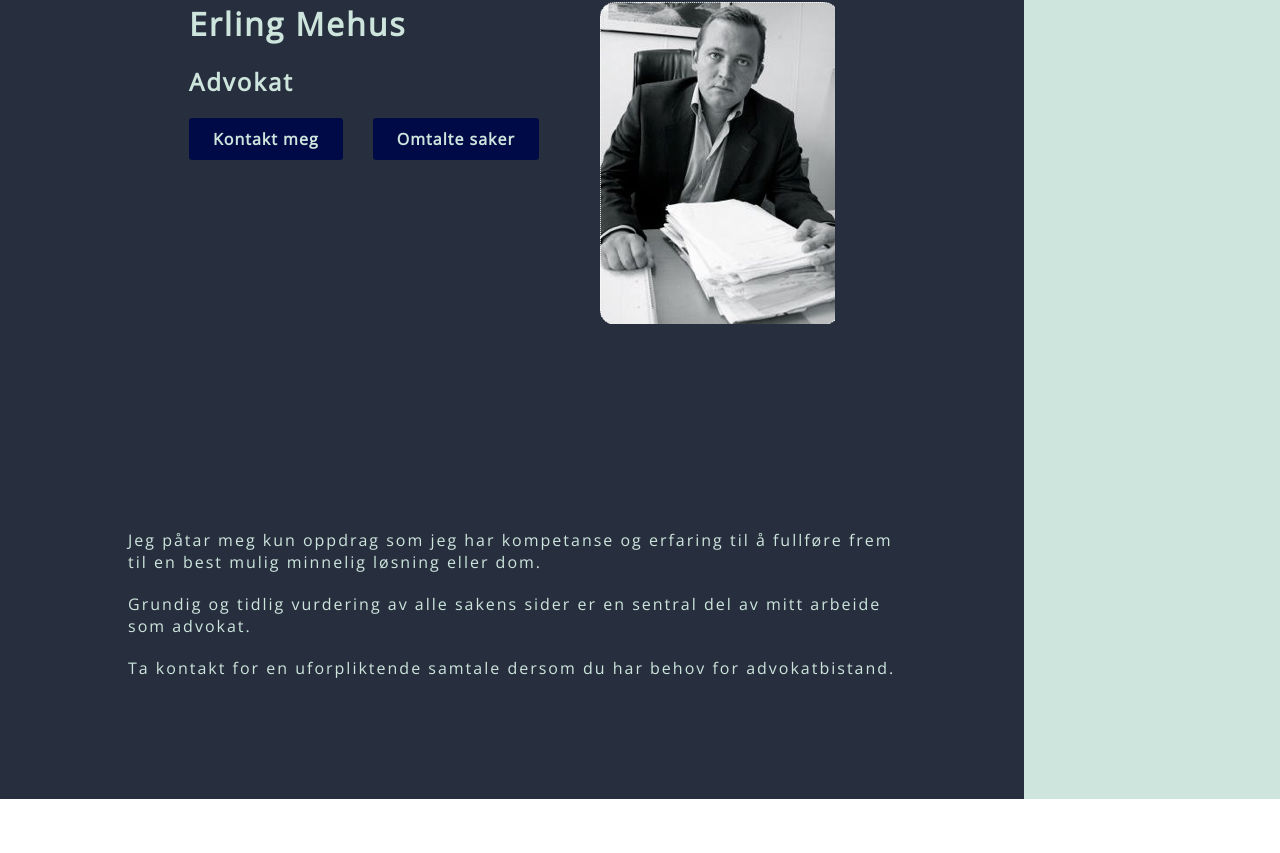
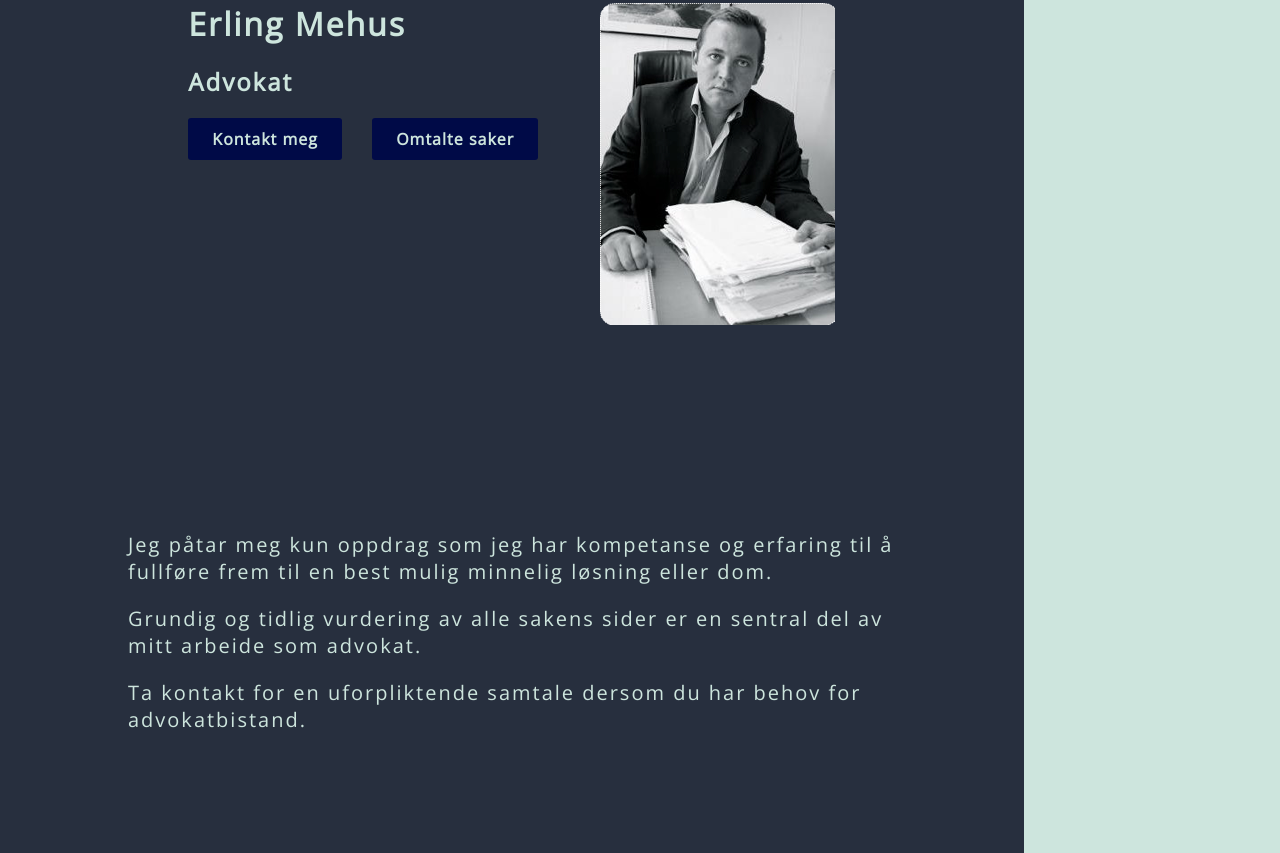
Before and after one commit to maf256/advokatmehus, a Next.js app: page / in a window 1280 px wide. Shown: the part 298-1151 px from the top of the page. Before the commit the page ends 1097 px from the top, so only its background shows below. Built offline with nearby package versions, Linux system fonts and the light colour scheme.

Commit message:
working on Header

```diff
--- a/components/Header/Header.js
+++ b/components/Header/Header.js
@@ -63,6 +63,7 @@ const Container = styled.div`
 
 const ImgContainer = styled.div`
   border-radius: 10px;
+  margin: 1px;
 `
 
 const TextContainer = styled.div`
@@ -116,6 +117,8 @@ const Text = styled.div`
   background: #272F3E;
   color: #cde5dd;
   letter-spacing: 2px;
+  font-size: 20px;
+  padding: 2px;
 
   @media (min-width: 900px) {
     width: 80vw;
```
